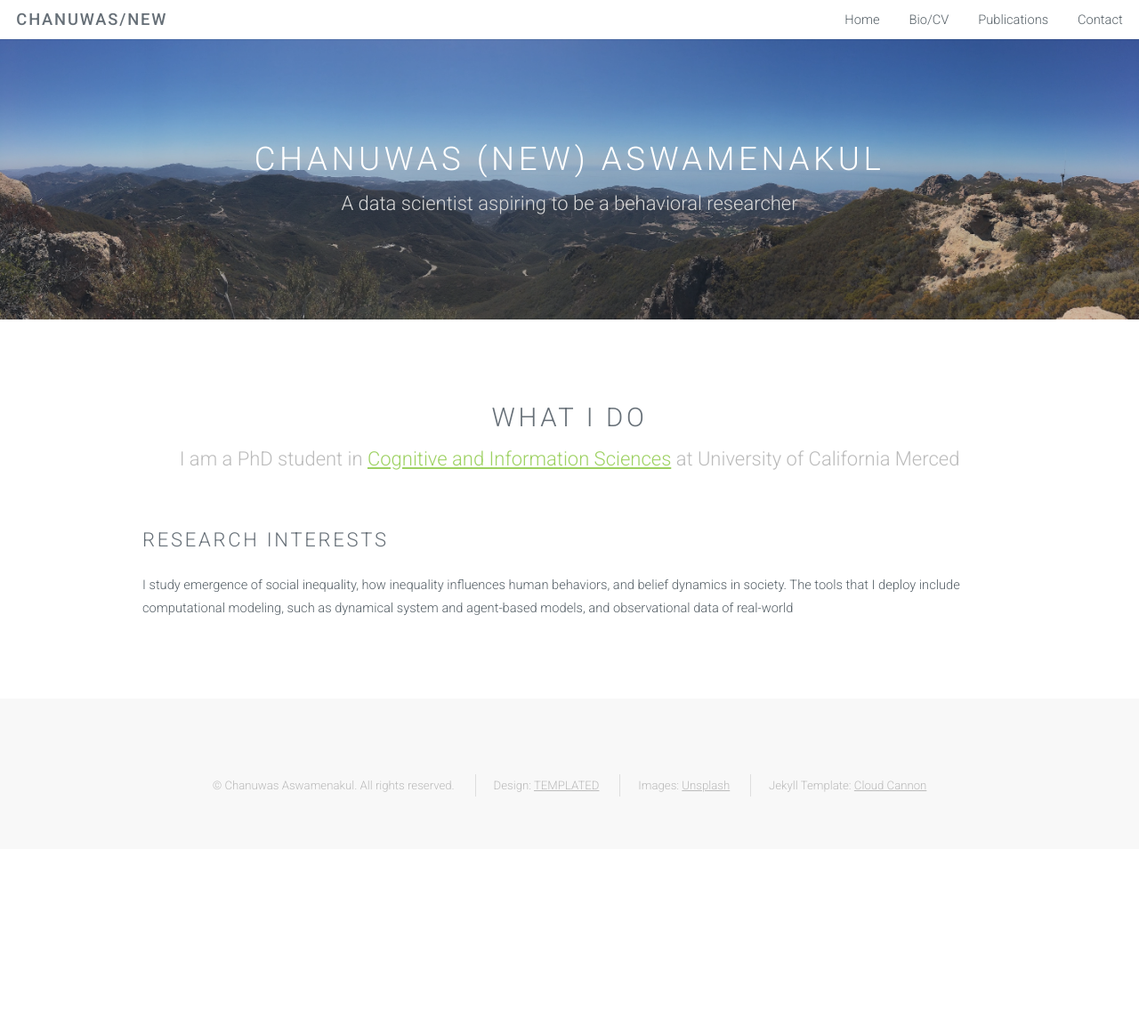
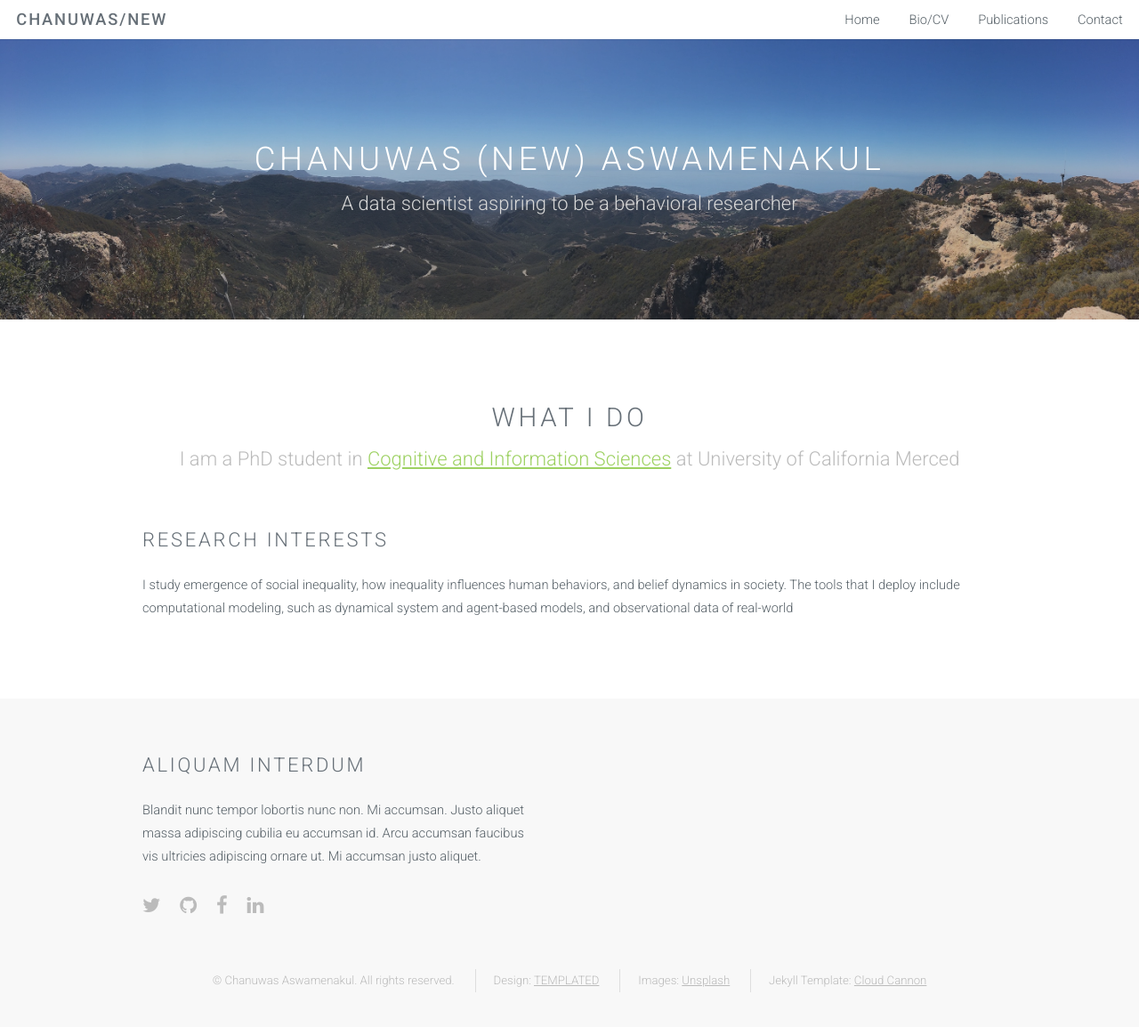
Before and after one commit to chasnew/chasnew.github.io, a Jekyll site: the page built from index.html, in a window 1280 px wide and 1173 px high. Shown: the top 1154 px of the window at 89% size. Built offline with Jekyll 4.4.1, drawn with Linux system fonts in a browser that asks for light colours.

```diff
--- a/_includes/footer.html
+++ b/_includes/footer.html
@@ -1,6 +1,18 @@
 <!-- Footer -->
 <footer id="footer">
     <div class="container">
+        <div class="row double">
+            <div class="6u">
+                <h2>Aliquam Interdum</h2>
+                <p>Blandit nunc tempor lobortis nunc non. Mi accumsan. Justo aliquet massa adipiscing cubilia eu accumsan id. Arcu accumsan faucibus vis ultricies adipiscing ornare ut. Mi accumsan justo aliquet.</p>
+                <ul class="icons">
+                    <li><a href="https://twitter.com/chas_new" class="icon fa-twitter"><span class="label">Twitter</span></a></li>
+                    <li><a href="https://github.com/chasnew" class="icon fa-github"><span class="label">Github</span></a></li>
+                    <li><a href="#" class="icon fa-facebook"><span class="label">Facebook</span></a></li>
+                    <li><a href="https://www.linkedin.com/in/chanuwas-aswamenakul-20b6bb104/" class="icon fa-linkedin"><span class="label">LinkedIn</span></a></li>
+                </ul>
+            </div>
+        </div>
         <ul class="copyright">
             <li>&copy; Chanuwas Aswamenakul. All rights reserved.</li>
             <li>Design: <a href="http://templated.co">TEMPLATED</a></li>
```
